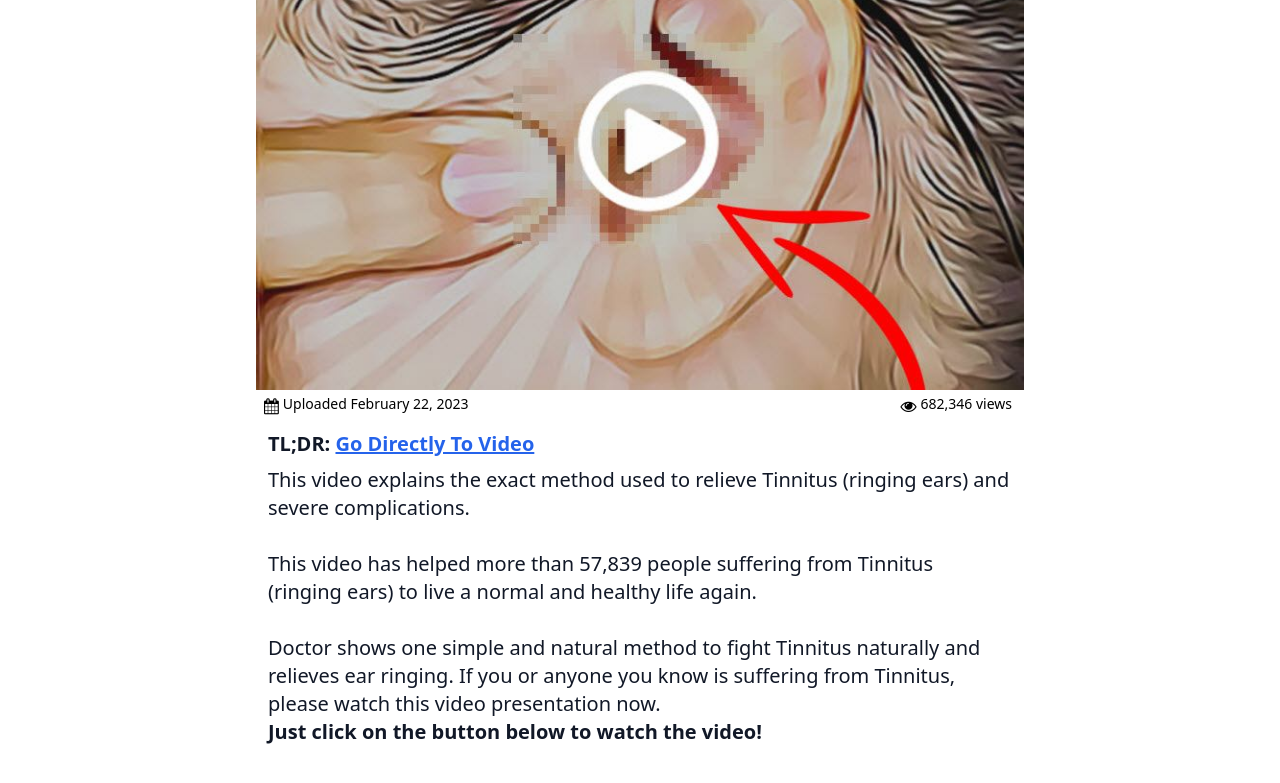
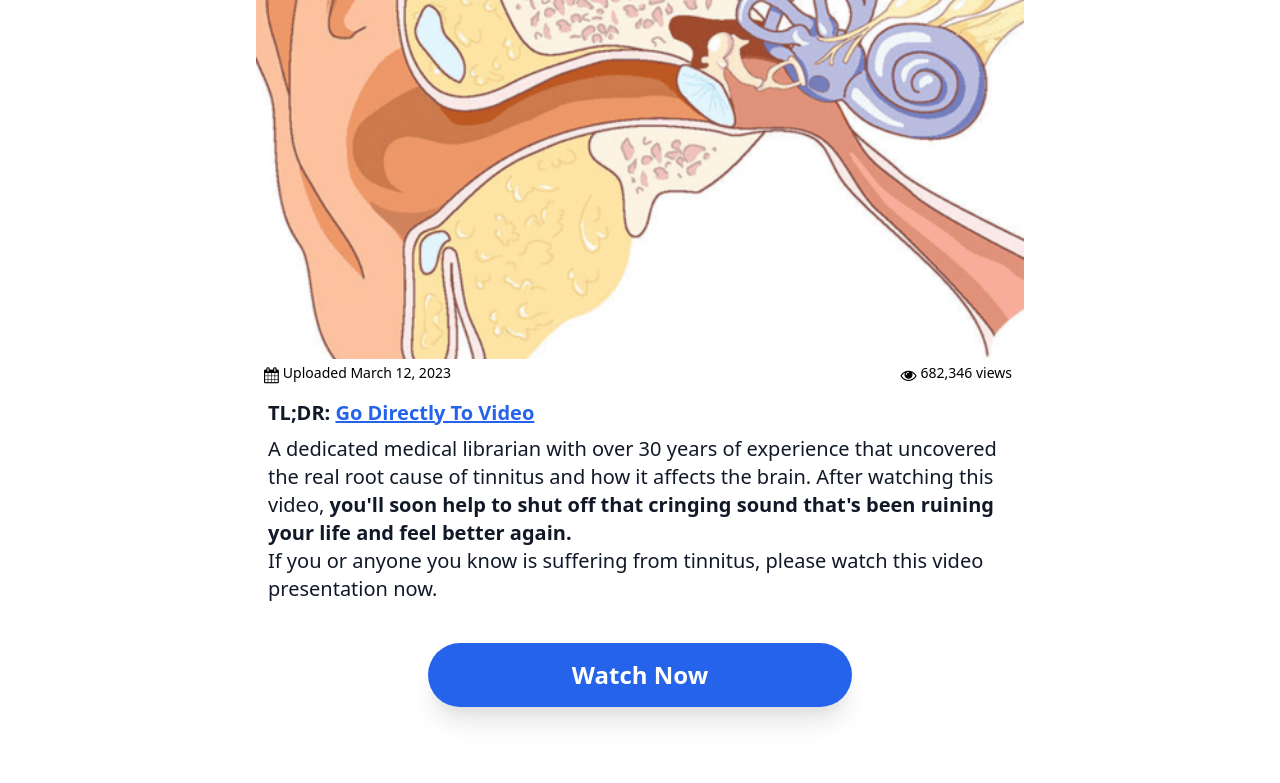
Before and after one commit to burunator/bestscience24, a website: page buzzing-ear/index.html in a window 1280 px wide. Shown: the part 388-1171 px from the top of the page. Drawn offline with nearby package versions, Linux system fonts and the light colour scheme.

Commit message:
new image tinniscience on canada taboola tinnitus lander

```diff
--- a/buzzing-ear/index.html
+++ b/buzzing-ear/index.html
@@ -93,7 +93,7 @@
 
     <div class="mb-1 ">
       <a onclick="sendTaboolaPixel()" href="https://theactergroated.com/click"><img class="object-cover w-full "
-          src="/buzzing-ear/public/img/tinnitus-1.jpg" alt="Main Image" width="100%" /></a>
+          src="/buzzing-ear/public/img/tinniscience.png" alt="Main Image" width="100%" /></a>
     </div>
 
 
@@ -101,7 +101,7 @@
     <div class="flex justify-between mx-3 mb-1 ml-2 text-xs font-thin md:text-base">
 
       <p class="flex mb-2 sm:text-sm"><i class="mr-1 text-base fa fa-calendar" aria-hidden="true"> </i>
-        Uploaded February 22, 2023</p>
+        Uploaded March 12, 2023</p>
       <div class="flex sm:text-sm"> <i class="mr-1 text-base fa fa-eye" aria-hidden="true"></i> 682,346 views</div>
 
     </div>
@@ -117,15 +117,12 @@
         </p>
 
 
-        <p class="mt-2">This video explains the exact method used to relieve Tinnitus (ringing ears) and severe
-          complications.
-        </p><br>
-        <p>This video has helped more than 57,839 people suffering from Tinnitus (ringing ears) to live a normal and
-          healthy life again.
-        </p><br>
-        <p>Doctor shows one simple and natural method to fight Tinnitus naturally and relieves ear ringing. If you or
-          anyone you know is suffering from Tinnitus, please watch this video presentation now.<br>
-          <a class="font-semibold">Just click on the button below to watch the video!</a>
+        <p>A dedicated medical librarian with over 30 years of experience that uncovered the real root cause of tinnitus
+          and how it affects the brain. After watching this video, <a class="font-semibold">you'll soon help to shut off
+            that cringing sound
+            that's been ruining your life and feel better again.</a></p>
+
+        <p> If you or anyone you know is suffering from tinnitus, please watch this video presentation now.
         </p>
 
 
@@ -134,7 +131,7 @@
         <div class="mx-5 mt-10 mb-2 sm:mx-40">
           <a onclick="sendTaboolaPixel()"
             class="flex justify-center max-w-screen-md py-4 mx-auto text-lg font-semibold text-white bg-blue-600 rounded-full shadow-xl sm:text-2xl"
-            href="https://theactergroated.com/click">Click Here To Watch</a>
+            href="https://theactergroated.com/click">Watch Now</a>
         </div>
       </div>
 
```
Also changed, not shown: clearear/index.html (+7 -2 lines), buzzing-ear/public/img/tiniscience.png (deleted), 3 other files.
